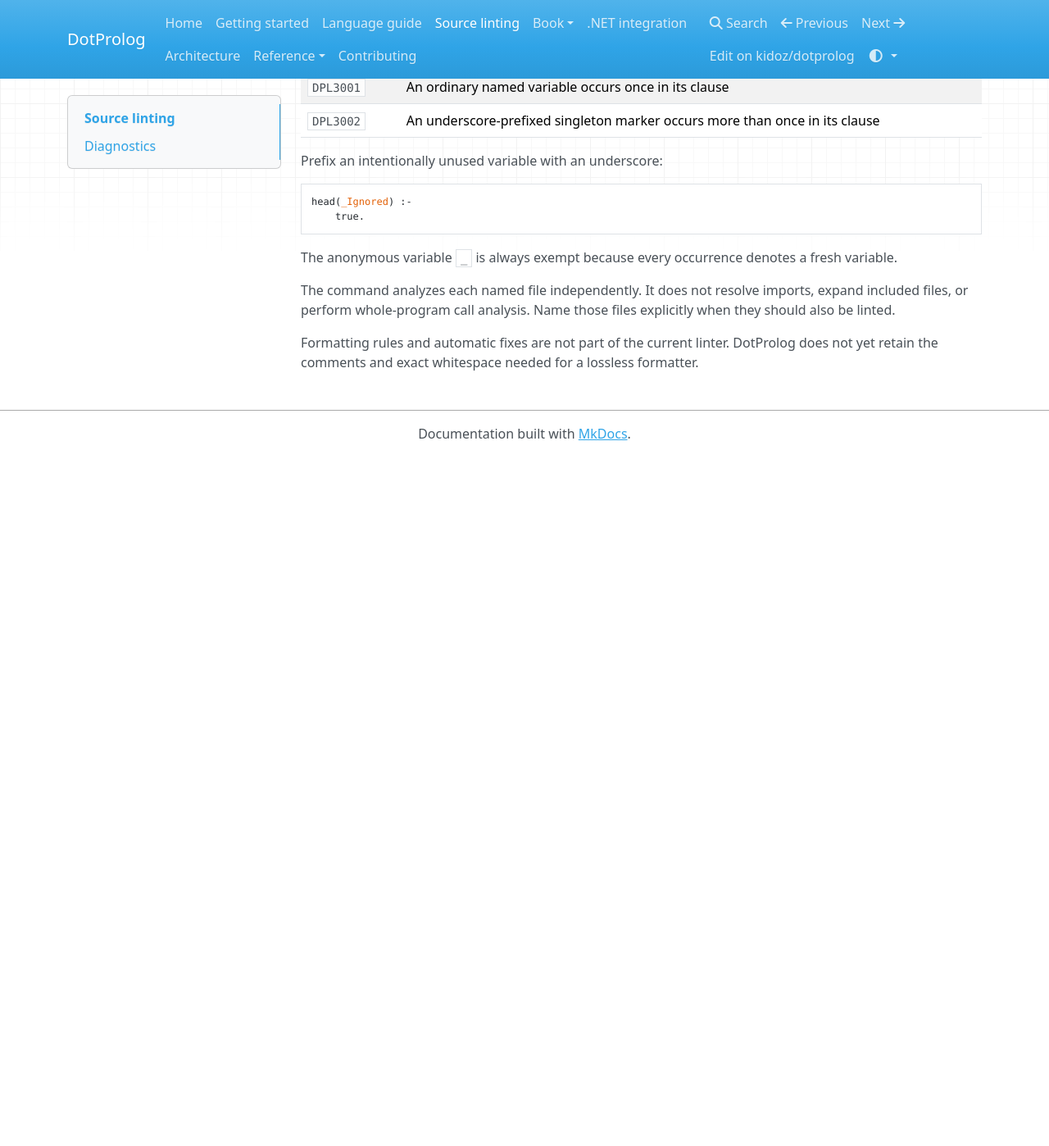
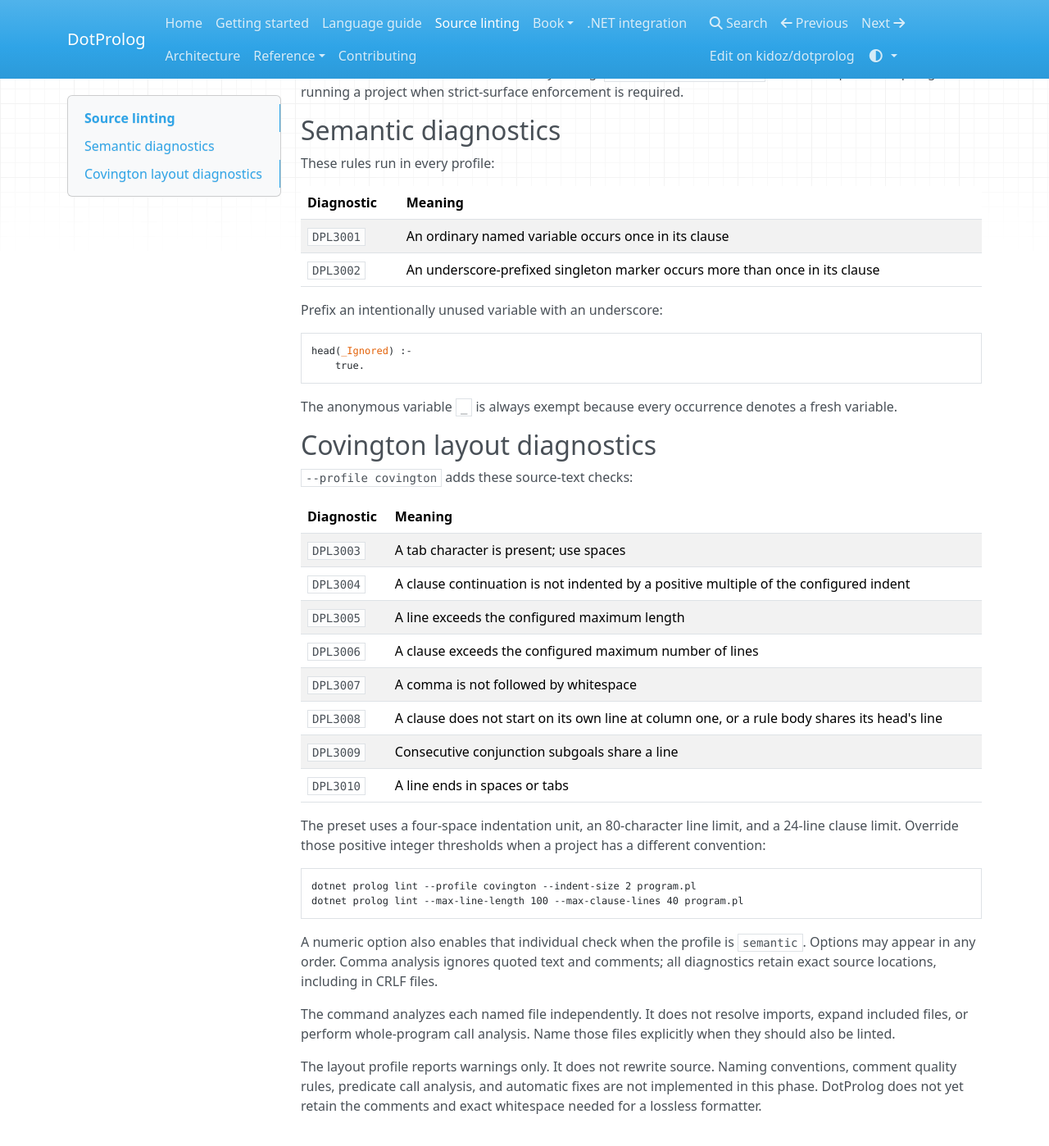
Before and after one commit to kidoz/dotprolog, an MkDocs documentation site: the page built from docs/linting.md, in a window 1280 px wide and 1400 px high, scrolled down 931 px. Shown: the whole window at 82% size. Built offline with MkDocs 1.6.1, drawn with Linux system fonts in a browser that asks for light colours; nearby versions of some CDN libraries; before the commit the page ends 1488 px from its top, so only the background shows below that; some of the changed text lies outside the part shown.

Commit message:
Document the Covington source-layout profile

````diff
--- a/docs/linting.md
+++ b/docs/linting.md
@@ -13,6 +13,17 @@ Warnings are advisory by default, so a warning does not make the command fail. U
 ```console
 dotnet prolog lint --warnings-as-errors src/*.pl
 ```
+
+Layout policy is opt-in. The `covington` profile implements the automatically checkable layout
+guidelines 2.1 through 2.7 from *Coding Guidelines for Prolog*:
+
+```console
+dotnet prolog lint --profile covington program.pl
+dotnet prolog lint --profile covington --warnings-as-errors src/*.pl
+```
+
+The default `semantic` profile preserves the source-local variable checks without imposing a
+project style. Profile names are case-insensitive.
 
 The exit codes are:
 
@@ -30,13 +41,12 @@ dotnet prolog lint --mode strict-iso program.pl
 dotnet prolog lint --mode modern grammar.pl
 ```
 
-The mode seeds the reader state used by linting. The current rules are source-local variable rules;
-`lint --mode strict-iso` does not replace compiling or running a project when strict-surface
-enforcement is required.
+The mode seeds the reader state used by linting. `lint --mode strict-iso` does not replace compiling
+or running a project when strict-surface enforcement is required.
 
-## Diagnostics
+## Semantic diagnostics
 
-The initial rules are deliberately conservative:
+These rules run in every profile:
 
 | Diagnostic | Meaning |
 |---|---|
@@ -52,9 +62,37 @@ head(_Ignored) :-
 
 The anonymous variable `_` is always exempt because every occurrence denotes a fresh variable.
 
+## Covington layout diagnostics
+
+`--profile covington` adds these source-text checks:
+
+| Diagnostic | Meaning |
+|---|---|
+| `DPL3003` | A tab character is present; use spaces |
+| `DPL3004` | A clause continuation is not indented by a positive multiple of the configured indent |
+| `DPL3005` | A line exceeds the configured maximum length |
+| `DPL3006` | A clause exceeds the configured maximum number of lines |
+| `DPL3007` | A comma is not followed by whitespace |
+| `DPL3008` | A clause does not start on its own line at column one, or a rule body shares its head's line |
+| `DPL3009` | Consecutive conjunction subgoals share a line |
+| `DPL3010` | A line ends in spaces or tabs |
+
+The preset uses a four-space indentation unit, an 80-character line limit, and a 24-line clause
+limit. Override those positive integer thresholds when a project has a different convention:
+
+```console
+dotnet prolog lint --profile covington --indent-size 2 program.pl
+dotnet prolog lint --max-line-length 100 --max-clause-lines 40 program.pl
+```
+
+A numeric option also enables that individual check when the profile is `semantic`. Options may
+appear in any order. Comma analysis ignores quoted text and comments; all diagnostics retain exact
+source locations, including in CRLF files.
+
 The command analyzes each named file independently. It does not resolve imports, expand included
 files, or perform whole-program call analysis. Name those files explicitly when they should also be
 linted.
 
-Formatting rules and automatic fixes are not part of the current linter. DotProlog does not yet
-retain the comments and exact whitespace needed for a lossless formatter.
+The layout profile reports warnings only. It does not rewrite source. Naming conventions, comment
+quality rules, predicate call analysis, and automatic fixes are not implemented in this phase.
+DotProlog does not yet retain the comments and exact whitespace needed for a lossless formatter.
````
Also changed, not shown: CHANGELOG.md (+3 -0 lines), README.md (+3 -2 lines), docs/getting-started.md (+6 -0 lines).
